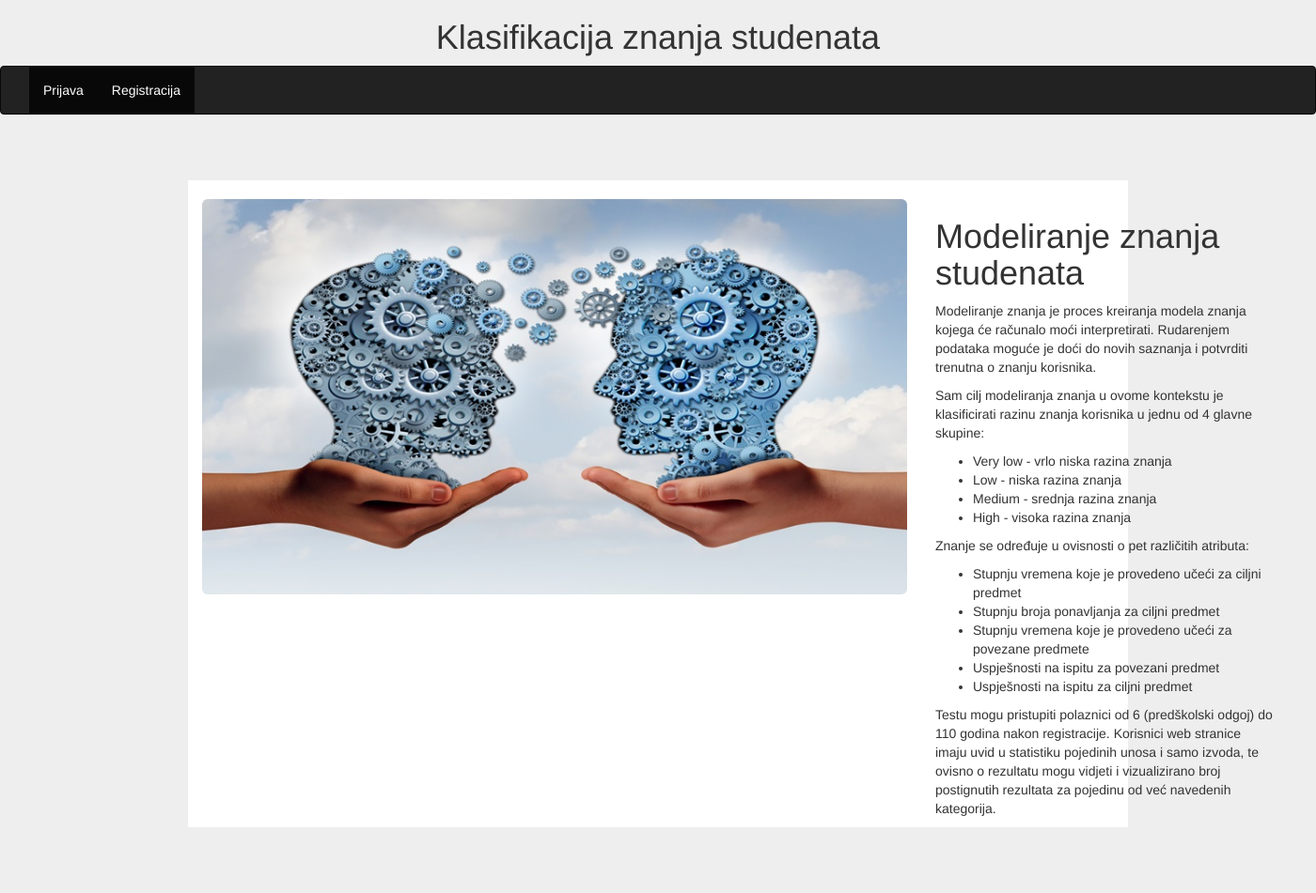
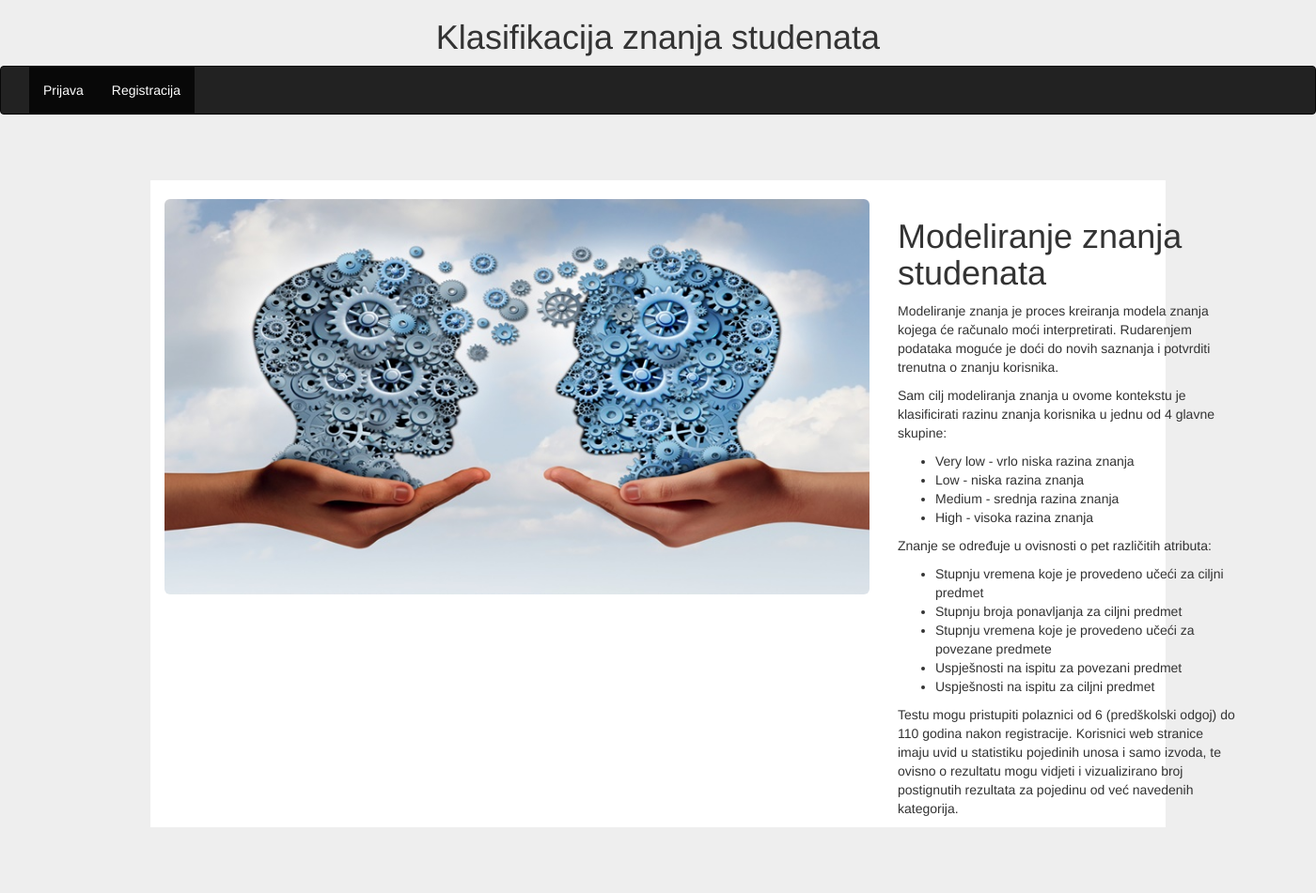
Before and after one commit to VladimirAnic/RUAP_projekt, a PHP site: page / in a window 1400 px wide. Shown: the whole page at 94% size. Run offline with PHP 8.4, Linux system fonts and the light colour scheme; some libraries are stand-ins or nearby versions.

Commit message:
Adding finishing touches and DB for MySQL added

```diff
--- a/index.php
+++ b/index.php
@@ -24,8 +24,8 @@
 		.wrapper {
             margin-top: 70px;
             margin-bottom: 70px;
-			margin-left:200px;
-			margin-right:200px;
+			margin-left:160px;
+			margin-right:160px;
 			padding-top:20px;
 			background-color:#fff;
             }
--- a/newTest.php
+++ b/newTest.php
@@ -111,18 +111,16 @@
                                 curl_setopt($ch, CURLOPT_SSL_VERIFYPEER, false);
 
                                 $response  = json_decode(curl_exec($ch), true);
-                                //echo 'Curl error: ' . curl_error($ch);
                                 curl_close($ch);
 
-                                //var_dump ($response);
                                 $knowledge = $response['Results']['output1']['value']['Values']['0']['10'];
-                                //echo $result ;
 
                                 $sql = "INSERT INTO entries (ID,STG,RGO,STRO,EPRO,EPG,knowledge_level,user_ID)
                                 VALUES ('NULL',{$STG},{$RGO},{$STRO},{$EPRO},{$EPG},'{$knowledge}',$user_ID);";
                                 try {
                                     $conn->exec($sql);
                                     echo "<script type='text/javascript'>alert('Uspješno dodani novi podaci. Vaše znanje je {$knowledge}!')</script>";
+                                    echo "<script>document.location = 'overview.php';</script></script>";
                                 }
                                 catch(PDOException $e)
                                 {
--- a/overview.php
+++ b/overview.php
@@ -68,9 +68,7 @@
 		<h3>Pregled prijašnjih podataka: </h3>
 		</div>
 		<div class="container col-md-9"></div>
-	<!-- <form>
-	<input type="submit" name="export" id="export"value="export"/>
-	</form> -->
+
 <?php
 include 'connection.php';
 echo '<div class="container col-md-6">';
```
Also changed, not shown: 5 other files. Lines whose indentation alone changed are shown as unchanged.
